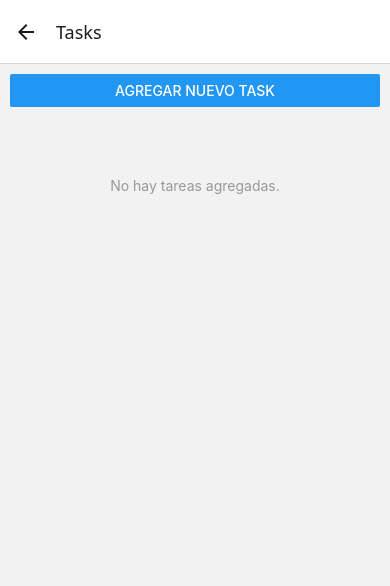
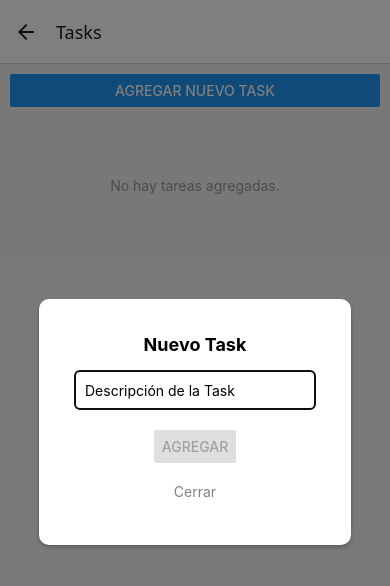
Before and after one commit to heckramirezc/coderland-hr-test, a React Native app in the folder app/: screen /Tasks in a window 390 px wide. Both pictures are taken after a click on the button "AGREGAR NUEVO TASK". Shown: the top 586 px of the page. Built offline with nearby package versions, Linux system fonts and the light colour scheme.

Commit message:
Implementación del Modal de creación, TextInput, y el dispatch de la acción addTask.

```diff
--- a/app/src/screens/Tasks/TasksScreen.tsx
+++ b/app/src/screens/Tasks/TasksScreen.tsx
@@ -1,6 +1,7 @@
-import React from 'react';
-import { View, Text, FlatList, Button, StyleSheet } from 'react-native';
-import { useAppSelector } from '../../hooks/reduxHooks';
+import React, { useState } from 'react';
+import { View, Text, FlatList, Button, StyleSheet, Modal, TextInput, Alert, TouchableOpacity } from 'react-native';
+import { useAppSelector, useAppDispatch } from '../../hooks/reduxHooks';
+import { addTask } from '../../store/tasksSlice';
 
 const TaskItem: React.FC<{ description: string }> = ({ description }) => (
   <View style={styles.taskItem}>
@@ -10,13 +11,29 @@ const TaskItem: React.FC<{ description: string }> = ({ description }) => (
 
 const TasksScreen: React.FC = () => {
   const tasks = useAppSelector((state) => state.tasks.tasks);
+  const dispatch = useAppDispatch();
+
+  const [modalVisible, setModalVisible] = useState(false);
+  const [newTaskDescription, setNewTaskDescription] = useState('');
+
+  const handleAddTask = () => {
+    if (newTaskDescription.trim() === '') {
+      Alert.alert('Error', 'La descripción del task no puede estar vacía.');
+      return;
+    }
+
+    dispatch(addTask(newTaskDescription.trim()));
+
+    setNewTaskDescription('');
+    setModalVisible(false);
+  };
 
   return (
     <View style={styles.container}>
       <View style={styles.addButtonContainer}>
         <Button
           title="Agregar Nuevo Task"
-          onPress={() => {}}
+          onPress={() => setModalVisible(true)}
         />
       </View>
 
@@ -26,6 +43,39 @@ const TasksScreen: React.FC = () => {
         renderItem={({ item }) => <TaskItem description={item.description} />}
         ListEmptyComponent={<Text style={styles.emptyText}>No hay tareas agregadas.</Text>}
       />
+
+      <Modal
+        animationType="slide"
+        transparent={true}
+        visible={modalVisible}
+        onRequestClose={() => setModalVisible(false)}
+      >
+        <View style={styles.centeredView}>
+          <View style={styles.modalView}>
+            <Text style={styles.modalTitle}>Nuevo Task</Text>
+
+            <TextInput
+              style={styles.input}
+              placeholder="Descripción de la Task"
+              value={newTaskDescription}
+              onChangeText={setNewTaskDescription}
+            />
+
+            <Button
+              title="Agregar"
+              onPress={handleAddTask}
+              disabled={newTaskDescription.trim() === ''}
+            />
+
+            <TouchableOpacity
+              style={styles.closeButton}
+              onPress={() => setModalVisible(false)}
+            >
+                <Text style={styles.closeButtonText}>Cerrar</Text>
+            </TouchableOpacity>
+          </View>
+        </View>
+      </Modal>
     </View>
   );
 };
@@ -50,6 +100,46 @@ const styles = StyleSheet.create({
     textAlign: 'center',
     marginTop: 50,
     color: '#999',
+  },
+  centeredView: {
+    flex: 1,
+    justifyContent: 'center',
+    alignItems: 'center',
+    backgroundColor: 'rgba(0, 0, 0, 0.5)',
+  },
+  modalView: {
+    margin: 20,
+    backgroundColor: 'white',
+    borderRadius: 10,
+    padding: 35,
+    alignItems: 'center',
+    shadowColor: '#000',
+    shadowOffset: { width: 0, height: 2 },
+    shadowOpacity: 0.25,
+    shadowRadius: 4,
+    elevation: 5,
+    width: '80%',
+  },
+  modalTitle: {
+      fontSize: 18,
+      marginBottom: 15,
+      fontWeight: 'bold',
+  },
+  input: {
+    height: 40,
+    borderColor: '#ccc',
+    borderWidth: 1,
+    width: '100%',
+    marginBottom: 20,
+    paddingHorizontal: 10,
+    borderRadius: 5,
+  },
+  closeButton: {
+    marginTop: 10,
+    padding: 10,
+  },
+  closeButtonText: {
+    color: 'gray',
   }
 });
 
```
